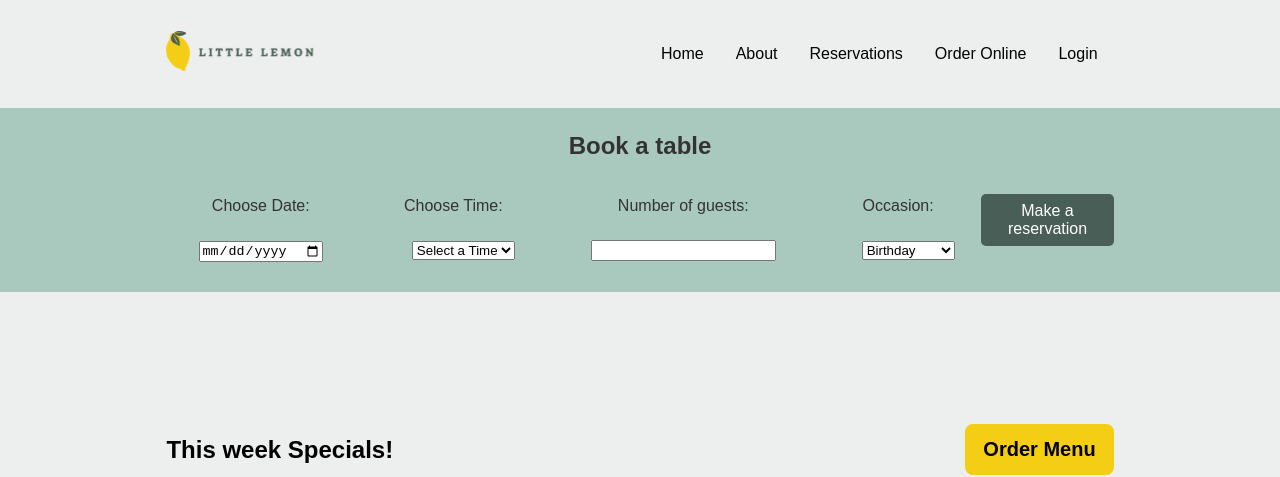
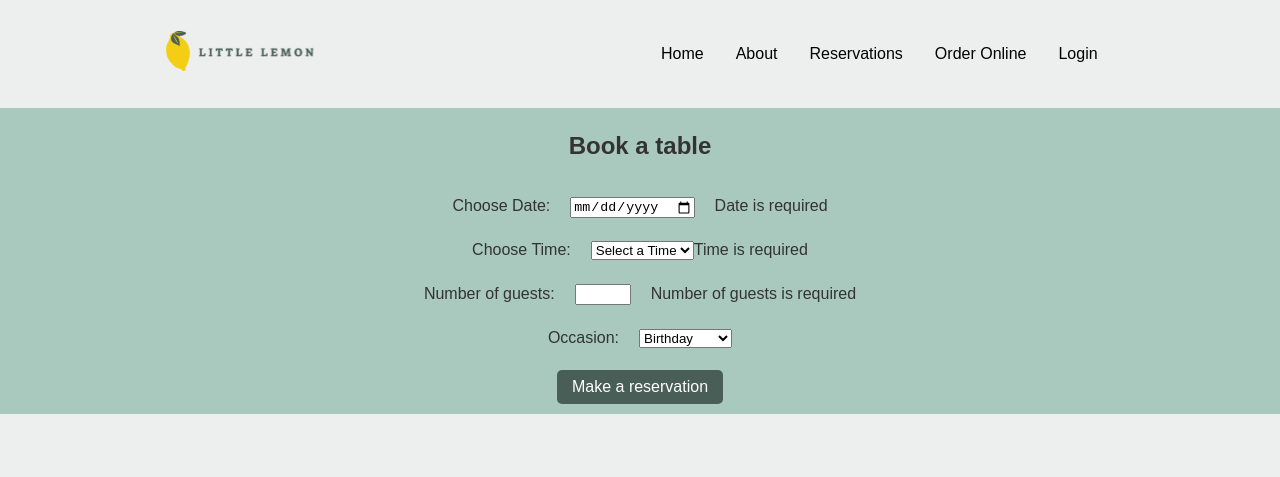
Before and after one commit to coderdivya18/little_lemon_restaurant, a React (Create React App) app: page /booking in a window 1280 px wide. Shown: the top 477 px of the page. Built offline with nearby package versions, Linux system fonts and the light colour scheme.

Commit message:
Completed unit tests with form validation

```diff
--- a/src/components/BookingForm.js
+++ b/src/components/BookingForm.js
@@ -1,19 +1,81 @@
-import React, { useState } from "react";
+import React, { useEffect, useState } from "react";
 
 const BookingForm = (props) => {
   const [date, setDate] = useState("");
   const [time, setTime] = useState("");
   const [guest, setGuest] = useState("");
-  const [occasion, setOccasion] = useState("");
+  const [occasion, setOccasion] = useState("Birthday");
+
+  // Form validation state
+  const [formValid, setFormValid] = useState(false);
+  const [errors, setErrors] = useState({
+    date: "",
+    time: "",
+    guest: "",
+  });
+
+  // Validation function
+  useEffect(() => {
+    validateForm();
+  }, [date, time, guest, occasion]);
+
+  const validateForm = () => {
+    let isValid = true;
+    const newErrors = {
+      date: "",
+      time: "",
+      guest: "",
+    };
+
+    // Date validation
+    if (!date) {
+      newErrors.date = "Date is required";
+      isValid = false;
+    } else {
+      const selectedDate = new Date(date);
+      const today = new Date();
+      today.setHours(0, 0, 0, 0);
+
+      if (selectedDate < today) {
+        newErrors.date = "Date cannot be in the past";
+        isValid = false;
+      }
+    }
+
+    // Time validation
+    if (!time) {
+      newErrors.time = "Time is required";
+      isValid = false;
+    }
+
+    // Guest validation
+    if (!guest) {
+      newErrors.guest = "Number of guests is required";
+      isValid = false;
+    } else if (isNaN(guest) || Number(guest) < 1) {
+      newErrors.guest = "Must be at least 1 guest";
+      isValid = false;
+    } else if (Number(guest) > 10) {
+      newErrors.guest = "Maximum 10 guests allowed";
+      isValid = false;
+    }
+
+    setErrors(newErrors);
+    setFormValid(isValid);
+  };
 
   const handleSubmit = (e) => {
     e.preventDefault();
+    if (!formValid) {
+      return;
+    }
     props.SubmitForm(e);
     setDate("");
     setTime("");
     setGuest("");
-    setOccasion("");
+    setOccasion("Birthday");
   };
+
   const handleOnChange = (e) => {
     setDate(e);
     props.dispatch(e);
@@ -22,7 +84,11 @@ const BookingForm = (props) => {
     <header>
       <section className="booking-form-container">
         <h2>Book a table</h2>
-        <form onSubmit={handleSubmit} className="booking-form">
+        <form
+          onSubmit={handleSubmit}
+          // className="booking-form"
+          id={"booking-form"}
+        >
           <div>
             <label htmlFor="book-date">Choose Date:</label>
             <input
@@ -30,9 +96,15 @@ const BookingForm = (props) => {
               value={date}
               type="date"
               required
+              min={new Date().toISOString().split("T")[0]} // Prevent past dates
               onChange={(e) => handleOnChange(e.target.value)}
+              aria-invalid={errors.date ? "true" : "false"}
             />
+            {errors.date && (
+              <span className="error-message">{errors.date}</span>
+            )}
           </div>
+
           {/*  for time selection */}
 
           <div>
@@ -40,13 +112,18 @@ const BookingForm = (props) => {
             <select
               id="book-time"
               value={time}
+              required
               onChange={(e) => setTime(e.target.value)}
+              aria-invalid={errors.time ? "true" : "false"}
             >
               <option value="">Select a Time</option>
               {props.availableTimes?.availableTimes?.map((availableTimes) => {
                 return <option key={availableTimes}>{availableTimes}</option>;
               })}
             </select>
+            {errors.time && (
+              <span className="error-message">{errors.time}</span>
+            )}
           </div>
 
           {/* for number of guests */}
@@ -54,15 +131,21 @@ const BookingForm = (props) => {
           <div>
             <label htmlFor="book-guests">Number of guests:</label>
             <input
-              type="text"
+              type="number"
               id="book-guests"
-              min={1}
+              min="1"
+              max="10" // Assuming maximum 10 guests
+              required
               value={guest}
               onChange={(e) => setGuest(e.target.value)}
+              aria-invalid={errors.guest ? "true" : "false"}
             />
+            {errors.guest && (
+              <span className="error-message">{errors.guest}</span>
+            )}
           </div>
 
-          {/* For Ocassion */}
+          {/* For Occassion */}
 
           <div>
             <label htmlFor="book-occasion">Occasion:</label>
@@ -70,10 +153,11 @@ const BookingForm = (props) => {
               id="book-occasion"
               key={occasion}
               value={occasion}
+              required
               onChange={(e) => setOccasion(e.target.value)}
             >
-              <option>Birthday</option>
-              <option>Anniversary</option>
+              <option value="Birthday">Birthday</option>
+              <option value="Anniversary">Anniversary</option>
             </select>
           </div>
 
@@ -83,6 +167,7 @@ const BookingForm = (props) => {
               aria-label="Submit reservation request"
               type="submit"
               data-testid="reservation-submit-button"
+              disabled={!formValid}
             >
               Make a reservation
             </button>
```
Also changed, not shown: 1 other file (tests, documents, lock files or other folders).
